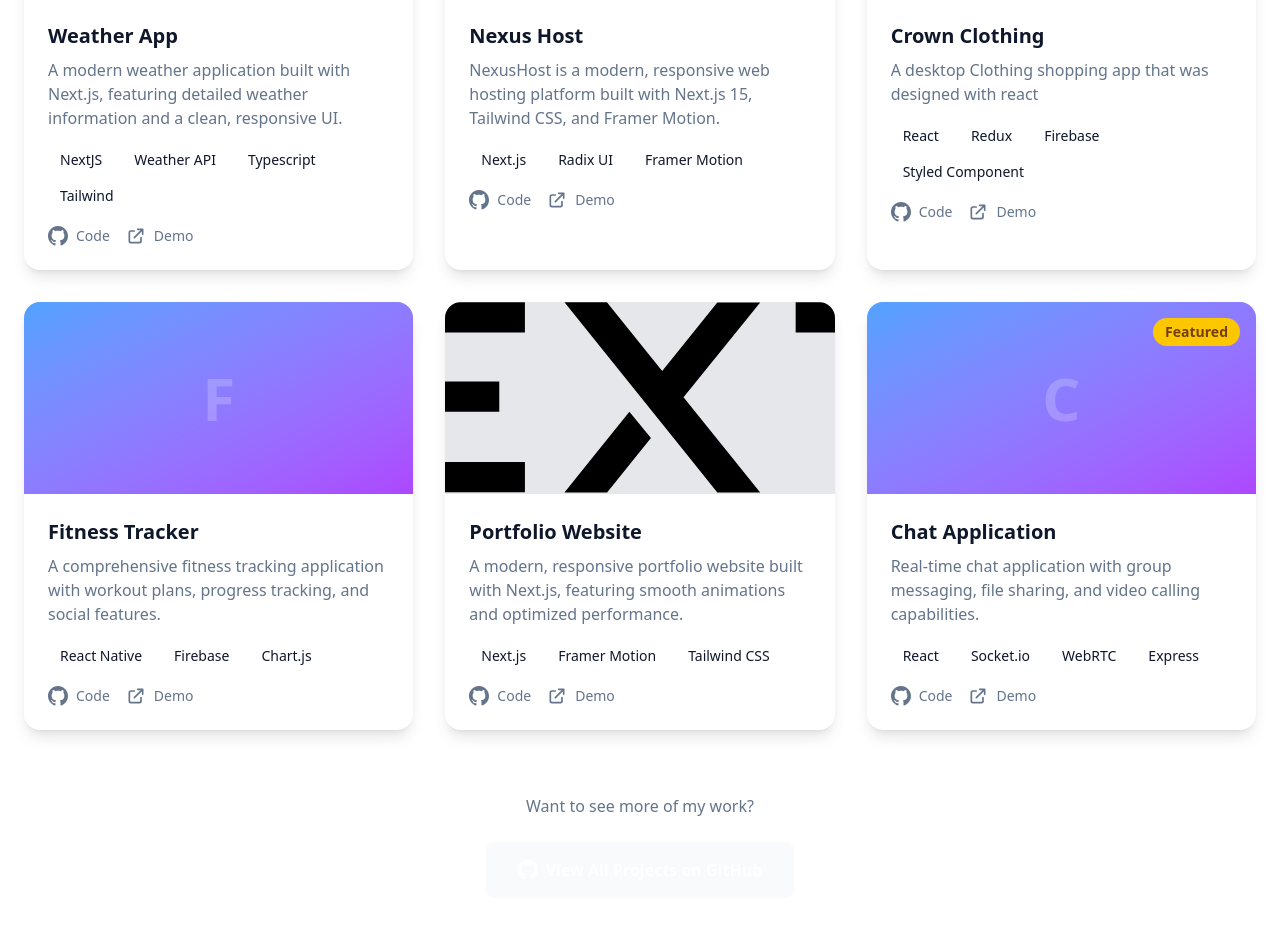
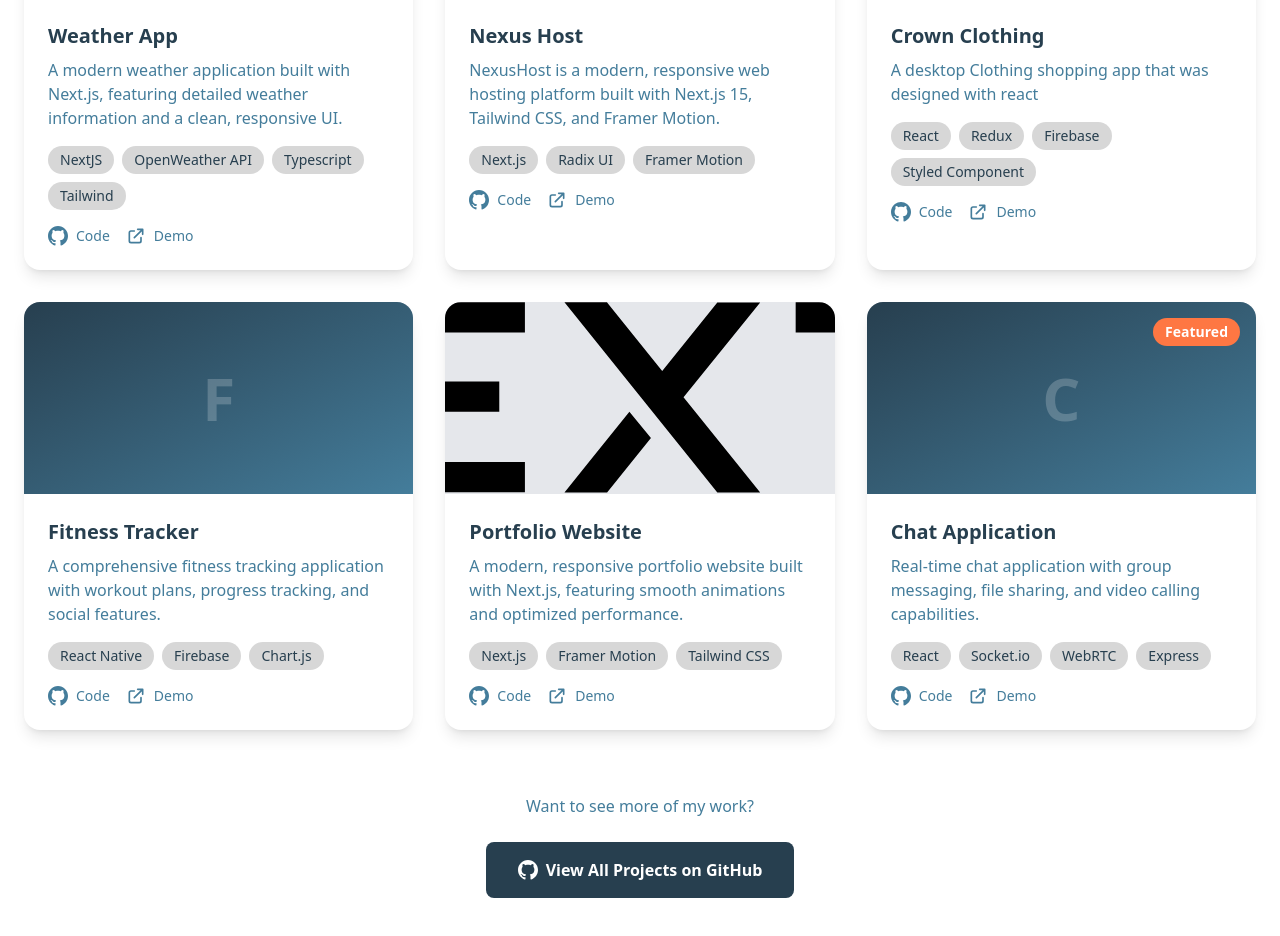
Before and after one commit to PCollinx/portfolio, a Next.js app: page / in a window 1280 px wide. Shown: the part 3603-4539 px from the top of the page. Built offline with nearby package versions, Linux system fonts and the light colour scheme.

Commit message:
added a project

```diff
--- a/app/globals.css
+++ b/app/globals.css
@@ -3,18 +3,20 @@
 /* Simple theme system - same logic everywhere */
 :root {
   --bg-primary: #ffffff;
-  --bg-secondary: #f8fafc;
-  --text-primary: #0f172a;
-  --text-secondary: #64748b;
-  --border-primary: #e2e8f0;
+  --bg-secondary: #D7D7D7;
+  --text-primary: #273F4F;
+  --text-secondary: #447D9B;
+  --accent-primary: #FE7743;
+  --border-primary: #D7D7D7;
 }
 
 .dark {
-  --bg-primary: #0f172a;
-  --bg-secondary: #1e293b;
-  --text-primary: #f8fafc;
-  --text-secondary: #94a3b8;
-  --border-primary: #475569;
+  --bg-primary: #273F4F;
+  --bg-secondary: #447D9B;
+  --text-primary: #D7D7D7;
+  --text-secondary: #ffffff;
+  --accent-primary: #FE7743;
+  --border-primary: #447D9B;
 }
 
 /* Apply theme consistently everywhere */
@@ -62,6 +64,11 @@ button.bg-gradient-to-r, a.bg-gradient-to-r {
   color: white !important;
 }
 
+/* Accent color hovers */
+.hover\:text-blue-600:hover, .hover\:text-blue-400:hover {
+  color: var(--accent-primary) !important;
+}
+
 .bg-blue-600 *, .bg-blue-700 * {
   color: white !important;
 }
--- a/components/layout/Footer.tsx
+++ b/components/layout/Footer.tsx
@@ -43,7 +43,7 @@ export function Footer() {
                 href={social.url}
                 target="_blank"
                 rel="noopener noreferrer"
-                className="w-10 h-10 bg-white dark:bg-gray-700 rounded-lg flex items-center justify-center text-gray-600 dark:text-gray-400 hover:bg-blue-600 hover:text-white dark:hover:bg-blue-600 dark:hover:text-white transition-all duration-300 transform hover:scale-110 shadow-sm border border-gray-200 dark:border-gray-600"
+                className="w-10 h-10 bg-white dark:bg-gray-700 rounded-lg flex items-center justify-center text-gray-600 dark:text-gray-400 hover:bg-[#447D9B] hover:text-white dark:hover:bg-[#FE7743] dark:hover:text-white transition-all duration-300 transform hover:scale-110 shadow-sm border border-gray-200 dark:border-gray-600"
                 title={social.name}
               >
                 {social.icon}
@@ -61,13 +61,13 @@ export function Footer() {
             <div className="flex space-x-6 mt-4 md:mt-0">
               <a
                 href="/privacy"
-                className="text-gray-500 dark:text-gray-400 hover:text-blue-600 dark:hover:text-blue-400 text-sm transition-colors"
+                className="text-gray-500 dark:text-gray-400 hover:text-[#447D9B] dark:hover:text-[#FE7743] text-sm transition-colors"
               >
                 Privacy Policy
               </a>
               <a
                 href="/terms"
-                className="text-gray-500 dark:text-gray-400 hover:text-blue-600 dark:hover:text-blue-400 text-sm transition-colors"
+                className="text-gray-500 dark:text-gray-400 hover:text-[#447D9B] dark:hover:text-[#FE7743] text-sm transition-colors"
               >
                 Terms of Service
               </a>
--- a/components/layout/Navigation.tsx
+++ b/components/layout/Navigation.tsx
@@ -125,7 +125,7 @@ export function Navigation() {
           <motion.div variants={logoVariants} whileHover="hover">
             <Link
               href="#home"
-              className="text-2xl font-bold text-gray-900 dark:text-white hover:text-blue-600 dark:hover:text-blue-400 transition-colors"
+              className="text-2xl font-bold text-gray-900 dark:text-white hover:text-[#447D9B] dark:hover:text-[#FE7743] transition-colors"
             >
               Collins
             </Link>
@@ -150,7 +150,7 @@ export function Navigation() {
               >
                 <Link
                   href={item.href}
-                  className="text-gray-700 dark:text-gray-300 hover:text-blue-600 dark:hover:text-blue-400 transition-colors font-medium relative group"
+                  className="text-gray-700 dark:text-gray-300 hover:text-[#447D9B] dark:hover:text-[#FE7743] transition-colors font-medium relative group"
                 >
                   {item.label}
                   <span className="absolute -bottom-1 left-0 w-0 h-0.5 bg-blue-600 dark:bg-blue-400 transition-all duration-300 group-hover:w-full"></span>
@@ -242,7 +242,7 @@ export function Navigation() {
                       >
                         <Link
                           href={item.href}
-                          className="block py-3 px-4 text-gray-700 dark:text-gray-300 hover:text-blue-600 dark:hover:text-blue-400 hover:bg-blue-50 dark:hover:bg-gray-800 rounded-xl transition-all duration-200 font-medium text-lg group"
+                          className="block py-3 px-4 text-gray-700 dark:text-gray-300 hover:text-[#447D9B] dark:hover:text-[#FE7743] hover:bg-[#D7D7D7]/30 dark:hover:bg-gray-800 rounded-xl transition-all duration-200 font-medium text-lg group"
                           onClick={() => setIsMobileMenuOpen(false)}
                         >
                           <div className="flex items-center justify-between">
--- a/components/sections/About.tsx
+++ b/components/sections/About.tsx
@@ -60,7 +60,7 @@ export function About() {
               About Me
             </motion.h2>
             <motion.div
-              className="w-24 h-1 bg-gradient-to-r from-blue-600 to-purple-600 mx-auto mb-6"
+              className="w-24 h-1 bg-gradient-to-r from-[#273F4F] to-[#FE7743] mx-auto mb-6"
               initial={{ width: 0 }}
               whileInView={{ width: 96 }}
               transition={{ duration: 0.8, delay: 0.3 }}
@@ -128,7 +128,7 @@ export function About() {
                       viewport={{ once: true }}
                     >
                       <motion.div
-                        className="w-2 h-2 bg-blue-600 rounded-full"
+                        className="w-2 h-2 bg-[#447D9B] rounded-full"
                         initial={{ scale: 0 }}
                         whileInView={{ scale: 1 }}
                         transition={{
--- a/components/sections/Projects.tsx
+++ b/components/sections/Projects.tsx
@@ -11,7 +11,7 @@ export function Projects() {
       description:
         "A modern weather application built with Next.js, featuring detailed weather information and a clean, responsive UI.",
       image: "/weather.png",
-      tech: ["NextJS", "Weather API", "Typescript", "Tailwind"],
+      tech: ["NextJS", "OpenWeather API", "Typescript", "Tailwind"],
       category: "frontend",
       github: "https://github.com/PCollinx/weather",
       demo: "https://weather-mu-green.vercel.app/",
@@ -106,7 +106,7 @@ export function Projects() {
   };
 
   return (
-    <section id="projects" className="py-20 px-6 bg-gray-50 dark:bg-gray-900">
+    <section id="projects" className="py-20 px-6 bg-white dark:bg-[#273F4F]">
       <div className="container mx-auto">
         <motion.div
           className="text-center mb-16"
@@ -125,7 +125,7 @@ export function Projects() {
             Featured Projects
           </motion.h2>
           <motion.div
-            className="w-24 h-1 bg-gradient-to-r from-blue-600 to-purple-600 mx-auto mb-6"
+            className="w-24 h-1 bg-gradient-to-r from-[#447D9B] to-[#FE7743] mx-auto mb-6"
             initial={{ width: 0 }}
             whileInView={{ width: 96 }}
             transition={{ duration: 0.8, delay: 0.3 }}
@@ -148,7 +148,7 @@ export function Projects() {
             {projects.map((project, index) => (
               <motion.div
                 key={project.id}
-                className="group bg-white dark:bg-gray-800 rounded-2xl overflow-hidden shadow-lg hover:shadow-2xl transition-all duration-300"
+                className="group bg-white dark:bg-[#447D9B] rounded-2xl overflow-hidden shadow-lg hover:shadow-2xl transition-all duration-300"
                 variants={projectVariants}
                 initial="hidden"
                 animate="visible"
@@ -164,7 +164,7 @@ export function Projects() {
                   {project.image.startsWith("/api/placeholder") ? (
                     // Fallback for placeholder images
                     <motion.div
-                      className="absolute inset-0 bg-gradient-to-br from-blue-400 to-purple-500 flex items-center justify-center"
+                      className="absolute inset-0 bg-gradient-to-br from-[#273F4F] to-[#447D9B] flex items-center justify-center"
                       whileHover={{ scale: 1.1 }}
                       transition={{ duration: 0.3 }}
                     >
@@ -190,7 +190,7 @@ export function Projects() {
                   )}
                   {project.featured && (
                     <motion.div
-                      className="absolute top-4 right-4 bg-yellow-400 text-yellow-900 px-3 py-1 rounded-full text-sm font-semibold"
+                      className="absolute top-4 right-4 bg-[#FE7743] text-white px-3 py-1 rounded-full text-sm font-semibold"
                       initial={{ scale: 0, rotate: -180 }}
                       animate={{ scale: 1, rotate: 0 }}
                       transition={{ delay: 0.5, type: "spring" }}
@@ -230,7 +230,7 @@ export function Projects() {
                     {project.tech.map((tech, techIndex) => (
                       <motion.span
                         key={tech}
-                        className="px-3 py-1 bg-gray-100 dark:bg-gray-700 text-gray-700 dark:text-gray-300 rounded-full text-sm font-medium"
+                        className="px-3 py-1 bg-[#D7D7D7] dark:bg-[#273F4F] text-[#273F4F] dark:text-[#D7D7D7] rounded-full text-sm font-medium"
                         initial={{ scale: 0 }}
                         animate={{ scale: 1 }}
                         transition={{
@@ -255,7 +255,7 @@ export function Projects() {
                       href={project.github}
                       target="_blank"
                       rel="noopener noreferrer"
-                      className="flex items-center space-x-2 text-gray-600 dark:text-gray-400 hover:text-blue-600 dark:hover:text-blue-400 transition-colors"
+                      className="flex items-center space-x-2 text-gray-600 dark:text-gray-400 hover:text-[#FE7743] dark:hover:text-[#FE7743] transition-colors"
                       whileHover={{ scale: 1.05, x: 5 }}
                       whileTap={{ scale: 0.95 }}
                     >
@@ -272,7 +272,7 @@ export function Projects() {
                       href={project.demo}
                       target="_blank"
                       rel="noopener noreferrer"
-                      className="flex items-center space-x-2 text-gray-600 dark:text-gray-400 hover:text-blue-600 dark:hover:text-blue-400 transition-colors"
+                      className="flex items-center space-x-2 text-gray-600 dark:text-gray-400 hover:text-[#FE7743] dark:hover:text-[#FE7743] transition-colors"
                       whileHover={{ scale: 1.05, x: 5 }}
                       whileTap={{ scale: 0.95 }}
                     >
@@ -319,7 +319,7 @@ export function Projects() {
             href="https://github.com/PCollinx"
             target="_blank"
             rel="noopener noreferrer"
-            className="inline-flex items-center px-8 py-4 bg-gray-900 text-white font-semibold rounded-lg hover:bg-gray-800 transition-colors"
+            className="inline-flex items-center px-8 py-4 bg-[#273F4F] text-white font-semibold rounded-lg hover:bg-[#447D9B] transition-colors"
             initial={{ opacity: 0, scale: 0.9 }}
             whileInView={{ opacity: 1, scale: 1 }}
             transition={{ delay: 0.9 }}
--- a/components/ui/ThemeToggle.tsx
+++ b/components/ui/ThemeToggle.tsx
@@ -9,7 +9,7 @@ export function ThemeToggle() {
   // Don't render until mounted to avoid hydration mismatch
   if (!mounted) {
     return (
-      <div className="relative p-3 rounded-full bg-gray-100 dark:bg-gray-800">
+      <div className="relative p-3 rounded-full bg-[#D7D7D7] dark:bg-[#447D9B]">
         <div className="w-6 h-6" />
       </div>
     );
@@ -18,7 +18,7 @@ export function ThemeToggle() {
   return (
     <motion.button
       onClick={toggleTheme}
-      className="relative p-3 rounded-full bg-gray-100 hover:bg-gray-200 transition-colors duration-300"
+      className="relative p-3 rounded-full bg-[#D7D7D7] hover:bg-[#D7D7D7]/80 dark:bg-[#447D9B] dark:hover:bg-[#447D9B]/80 transition-colors duration-300"
       whileHover={{ scale: 1.05 }}
       whileTap={{ scale: 0.95 }}
       aria-label="Toggle theme"
@@ -31,7 +31,7 @@ export function ThemeToggle() {
       >
         {/* Sun Icon */}
         <motion.svg
-          className="absolute inset-0 w-6 h-6 text-yellow-500"
+          className="absolute inset-0 w-6 h-6 text-[#FE7743]"
           fill="currentColor"
           viewBox="0 0 24 24"
           initial={false}
```
Also changed, not shown: components/layout/MobileBottomNav.tsx (+4 -4 lines), components/sections/Contact.tsx (+8 -8 lines), components/sections/Experience.tsx (+6 -6 lines), components/sections/Hero.tsx (+6 -6 lines), components/sections/Skills.tsx (+4 -4 lines).
